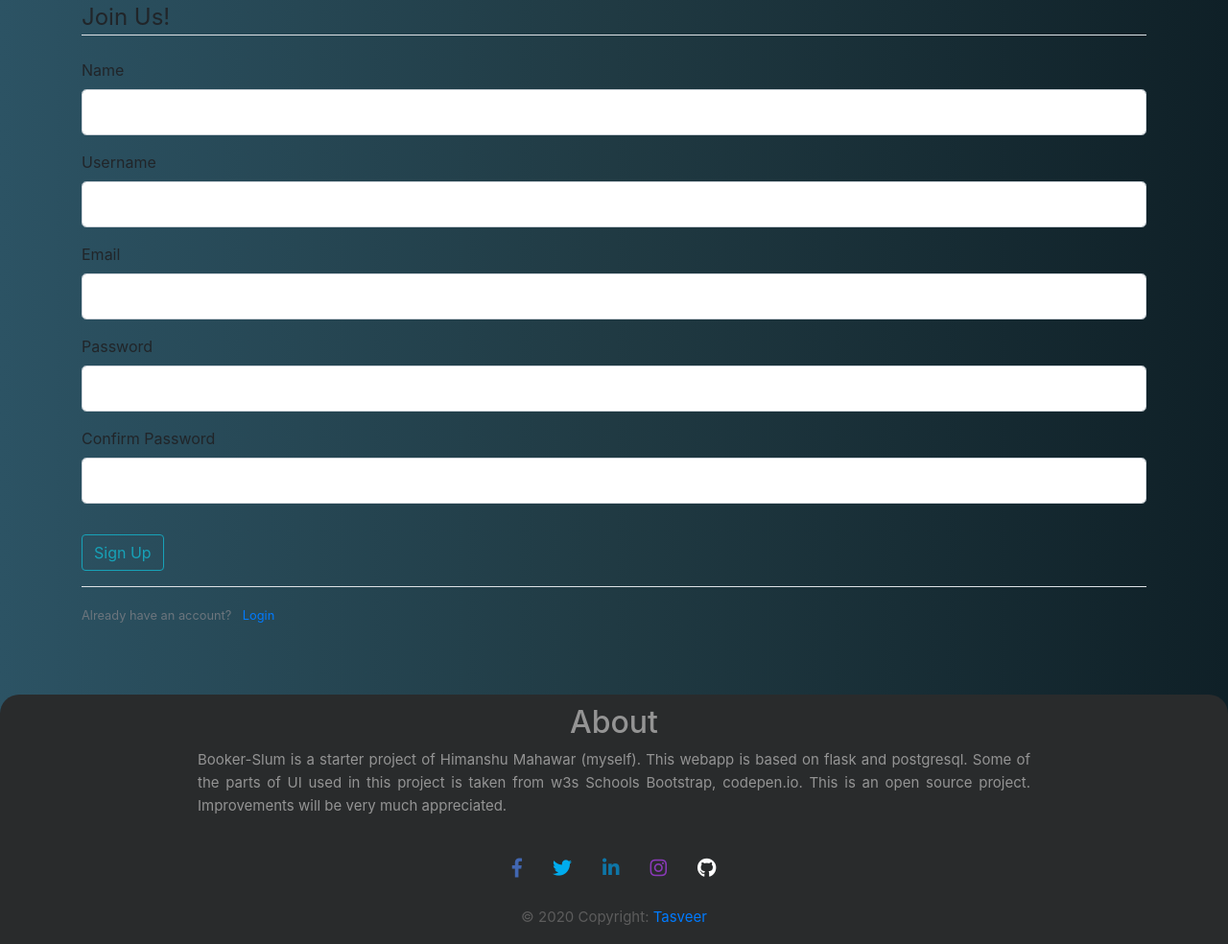
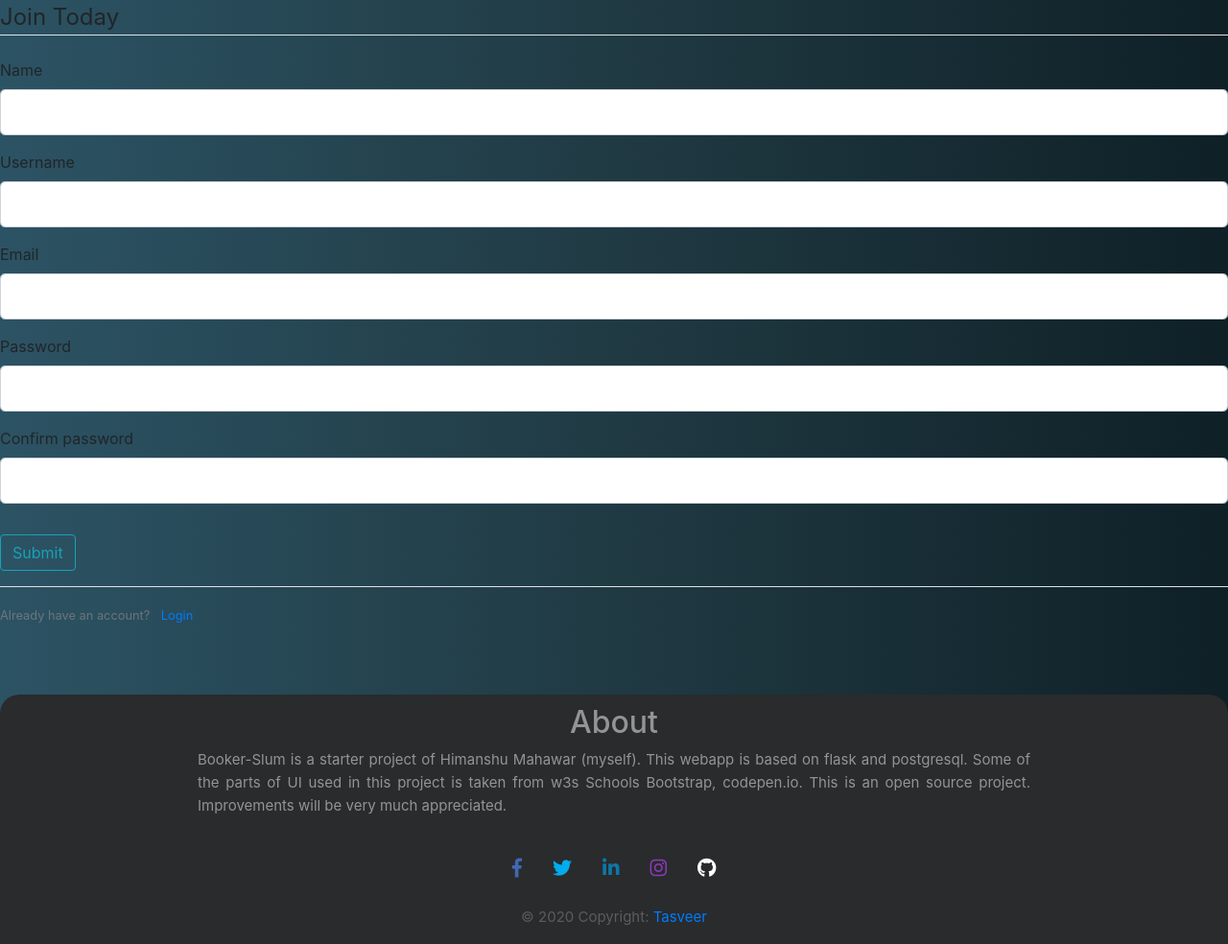
Before and after one commit to himanshu27tasveer/Booker-Slum, a Python web app: template app/bookapp/templates/register.html in a window 1280 px wide. Shown: the part 56-1040 px from the top of the page at 96% size. Run offline with Jinja, Linux system fonts and the light colour scheme; the template is opened without the code that fills it: most values are stand-ins (such as "Sample title", 1, 10 or a date in 2020); form fields are guessed from the names that the template uses; some libraries are stand-ins or nearby versions.

Commit message:
Converted Reg. Form

```diff
--- a/app/bookapp/templates/register.html
+++ b/app/bookapp/templates/register.html
@@ -3,39 +3,85 @@
 {% block content %}
 
 
-	<div class="container">
 	 <div class="content-section">
         <form method="post" action="">
+            {{ form.hidden_tag() }}
             <fieldset class="form-group">
-    			<legend class="border-bottom mb-4">Join Us!</legend>
+                <legend class="border-bottom mb-4">Join Today</legend>
                 <div class="form-group">
-                    <label class="form-control-label">Name</label>
-                    <input type="text" name="name" class="form-control form-control-lg">
+                    {{form.name.label(class="form-control-label")}}
+
+                    {% if form.name.errors %}
+                        {{form.name(class="form-control form-control-lg is-invalid")}}
+                        <div class="invalid-feedback">
+                            {% for error in form.name.errors %}
+                                <span>{{ error }}</span>
+                            {% endfor %}
+                        </div>
+                    {% else %}
+                        {{form.name(class="form-control form-control-lg")}}
+                    {% endif %}
 
                 </div>
                 <div class="form-group">
-    				<label class="form-control-label">Username</label>
-                    <input type="text" name="username" class="form-control form-control-lg">
+                    {{form.username.label(class="form-control-label")}}
+
+                    {% if form.username.errors %}
+                        {{form.username(class="form-control form-control-lg is-invalid")}}
+                        <div class="invalid-feedback">
+                            {% for error in form.username.errors %}
+                                <span>{{ error }}</span>
+                            {% endfor %}
+                        </div>
+                    {% else %}
+                        {{form.username(class="form-control form-control-lg")}}
+                    {% endif %}
 
                 </div>
                 <div class="form-group">
-    				<label class="form-control-label">Email</label>
-                    <input type="email" name="email" class="form-control form-control-lg">
+                    {{form.email.label(class="form-control-label")}}
+                    {% if form.email.errors %}
+                        {{form.email(class="form-control form-control-lg is-invalid")}}
+                        <div class="invalid-feedback">
+                            {% for error in form.email.errors %}
+                                <span>{{ error }}</span>
+                            {% endfor %}
+                        </div>
+                    {% else %}
+                        {{form.email(class="form-control form-control-lg")}}
+                    {% endif %}
 
                 </div>
                 <div class="form-group">
-    				<label class="form-control-label">Password</label>
-                    <input type="password" name="password" class="form-control form-control-lg">
+                    {{form.password.label(class="form-control-label")}}
+                    {% if form.password.errors %}
+                        {{form.password(class="form-control form-control-lg is-invalid")}}
+                        <div class="invalid-feedback">
+                            {% for error in form.password.errors %}
+                                <span>{{ error }}</span>
+                            {% endfor %}
+                        </div>
+                    {% else %}
+                        {{form.password(class="form-control form-control-lg")}}
+                    {% endif %}
                 </div>
                 <div class="form-group">
-                    <label class="form-control-label"> Confirm Password</label>
-                    <input type="password" name="confpassword" class="form-control form-control-lg">
+                    {{form.confirm_password.label(class="form-control-label")}}
+                    {% if form.confirm_password.errors %}
+                        {{form.confirm_password(class="form-control form-control-lg is-invalid")}}
+                        <div class="invalid-feedback">
+                            {% for error in form.confirm_password.errors %}
+                                <span>{{ error }}</span>
+                            {% endfor %}
                         </div>
-
+                    {% else %}
+                        {{form.confirm_password(class="form-control form-control-lg")}}
+                    {% endif %}
+                </div>
 
             </fieldset>
             <div class="form-group">
-    			<button class="btn btn-outline-info">Sign Up</button>
+                {{form.submit(class="btn btn-outline-info")}}
             </div>
         </form>
     </div>
@@ -44,7 +90,6 @@
             Already have an account? <a class="ml-2" href="{{url_for('login')}}">Login</a>
         </small>
     </div>
-	</div>
 
 
 {% endblock %}
```
Also changed, not shown: app/bookapp/routes.py (+9 -30 lines). Lines whose indentation alone changed are shown as unchanged.
